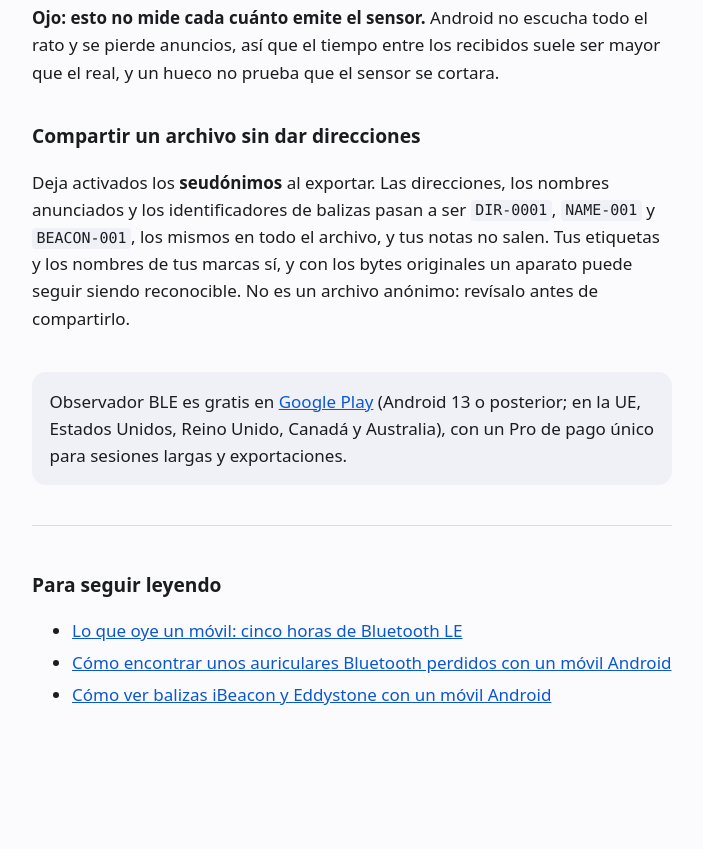
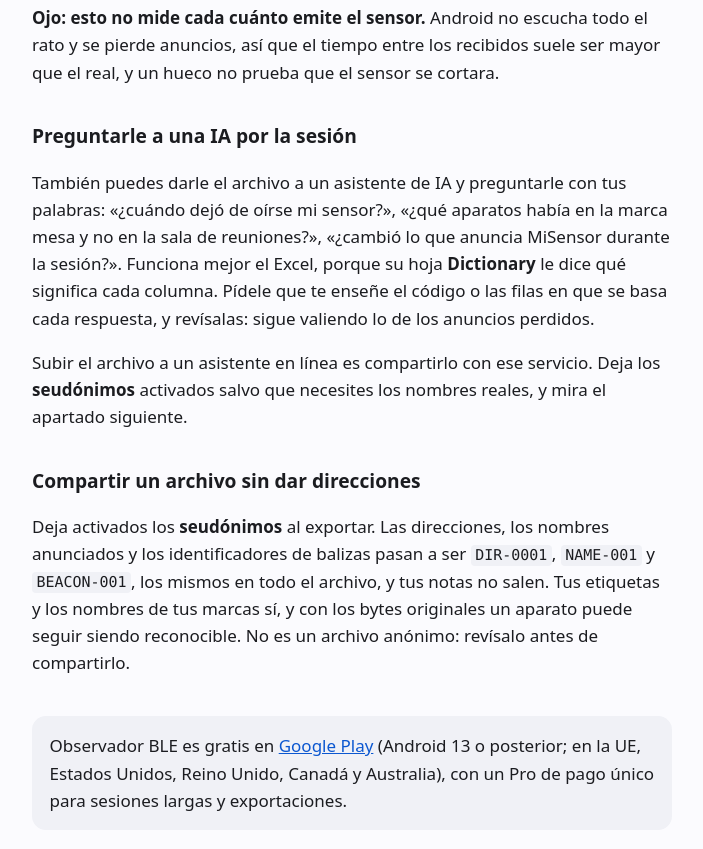
Before and after one commit to zstars/ble-observer-site, a plain HTML site: page export-ble-to-excel/es/index.html in a window 1280 px wide. Shown: the part 3060-3909 px from the top of the page, without its empty margins (288-991 px from the left). Before the commit the page ends 3833 px from the top, so only its background shows below. Drawn offline with Linux system fonts and the light colour scheme.

Commit message:
Add an AI assistant section to the export guide
Co-Authored-By: Claude Opus 5.5 <noreply@anthropic.com>

```diff
--- a/export-ble-to-excel/es/index.html
+++ b/export-ble-to-excel/es/index.html
@@ -77,6 +77,9 @@ huecos = s["ms_from_start"].diff() / 1000
 print(huecos.describe())  # mediana en segundos y el hueco más largo
 s.plot(x="date_time", y="rssi_dbm")</code></pre>
 <p><strong>Ojo: esto no mide cada cuánto emite el sensor.</strong> Android no escucha todo el rato y se pierde anuncios, así que el tiempo entre los recibidos suele ser mayor que el real, y un hueco no prueba que el sensor se cortara.</p>
+<h2>Preguntarle a una IA por la sesión</h2>
+<p>También puedes darle el archivo a un asistente de IA y preguntarle con tus palabras: «¿cuándo dejó de oírse mi sensor?», «¿qué aparatos había en la marca mesa y no en la sala de reuniones?», «¿cambió lo que anuncia MiSensor durante la sesión?». Funciona mejor el Excel, porque su hoja <strong>Dictionary</strong> le dice qué significa cada columna. Pídele que te enseñe el código o las filas en que se basa cada respuesta, y revísalas: sigue valiendo lo de los anuncios perdidos.</p>
+<p>Subir el archivo a un asistente en línea es compartirlo con ese servicio. Deja los <strong>seudónimos</strong> activados salvo que necesites los nombres reales, y mira el apartado siguiente.</p>
 <h2>Compartir un archivo sin dar direcciones</h2>
 <p>Deja activados los <strong>seudónimos</strong> al exportar. Las direcciones, los nombres anunciados y los identificadores de balizas pasan a ser <code>DIR-0001</code>, <code>NAME-001</code> y <code>BEACON-001</code>, los mismos en todo el archivo, y tus notas no salen. Tus etiquetas y los nombres de tus marcas sí, y con los bytes originales un aparato puede seguir siendo reconocible. No es un archivo anónimo: revísalo antes de compartirlo.</p>
 <p class="note">Observador BLE es gratis en <a href="https://play.google.com/store/apps/details?id=com.lr.btobserver&amp;hl=es&amp;referrer=utm_source%3Dguide_export_ble_to_excel_es">Google Play</a> (Android 13 o posterior; en la UE, Estados Unidos, Reino Unido, Canadá y Australia), con un Pro de pago único para sesiones largas y exportaciones.</p>
```
Also changed, not shown: export-ble-to-excel/index.html (+3 -0 lines).
